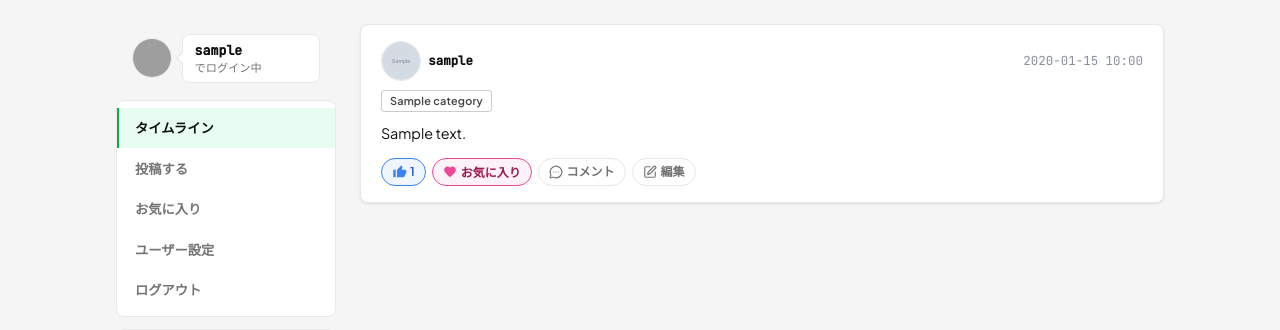
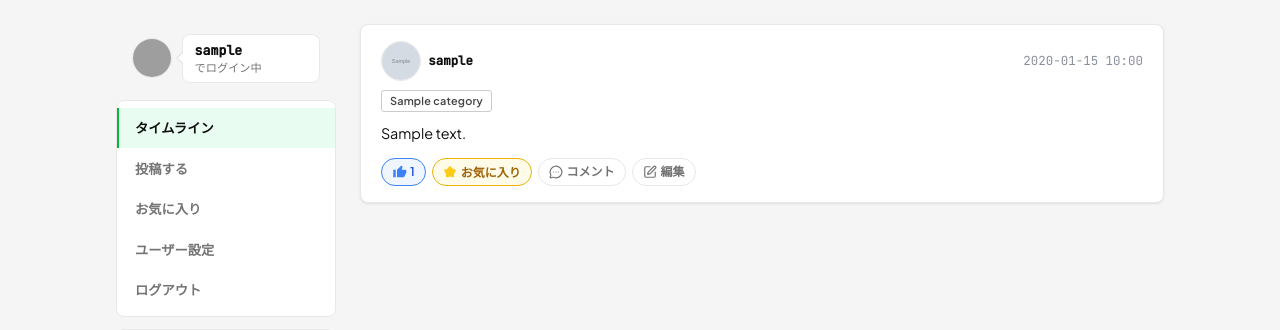
Before and after one commit to silkyworkspace/PicoProg, a Flask app: page / in a window 1280 px wide. Shown: the part 64-394 px from the top of the page. Run offline with Flask 3, Linux system fonts and the light colour scheme; the visitor is signed in with stand-in values (Sample User, id 1); tables that the repository leaves empty or names only in its code hold one stand-in row (values such as "Sample post"); grey boxes marked "Sample" are stand-in pictures; some libraries are stand-ins or nearby versions; grey boxes are pictures that could not be loaded.

Commit message:
お気に入りアイコンをハートから星に変更・カラーも変更

```diff
--- a/static/css/style.css
+++ b/static/css/style.css
@@ -544,17 +544,17 @@ button[type="submit"].btn:hover {
   background: #EFF6FF;
 }
 
-/* お気に入り：ピンク */
+/* お気に入り：イエロー */
 .btn-favorite:hover {
-  border-color: #ec4899;
-  color: #9d174d;
-  background: #fdf2f8;
+  border-color: #EAB308;
+  color: #A16207;
+  background: #FEFCE8;
 }
 
 .btn-favorite.active {
-  border-color: #ec4899;
-  color: #9d174d;
-  background: #fdf2f8;
+  border-color: #EAB308;
+  color: #A16207;
+  background: #FEFCE8;
 }
 
 .no-posts,
--- a/templates/favorites.html
+++ b/templates/favorites.html
@@ -29,7 +29,7 @@
                 {{ post.like_count }}
             </button>
             <button class="btn-favorite active" data-post-id="{{ post.id }}" onclick="toggleFavorite('{{ post.id }}')">
-                <img src="{{ url_for('static', filename='icons/heart_active.svg' if post.is_favorited else 'icons/heart.svg') }}" alt="お気に入り" class="btn-icon">
+                <img src="{{ url_for('static', filename='icons/star_active.svg' if post.is_favorited else 'icons/star.svg') }}" alt="お気に入り" class="btn-icon">
                 お気に入り
             </button>
             <a href="{{ url_for('comment', post_id=post.id) }}" class="btn-comment">
--- a/templates/index.html
+++ b/templates/index.html
@@ -84,7 +84,7 @@
                 {{ post.like_count }}
             </button>
             <button class="btn-favorite {% if post.is_favorited %}active{% endif %}" data-post-id="{{ post.id }}" onclick="toggleFavorite('{{ post.id }}')">
-                <img src="{{ url_for('static', filename='icons/heart_active.svg' if post.is_favorited else 'icons/heart.svg') }}" alt="お気に入り" class="btn-icon">
+                <img src="{{ url_for('static', filename='icons/star_active.svg' if post.is_favorited else 'icons/star.svg') }}" alt="お気に入り" class="btn-icon">
                 お気に入り
             </button>
             <a href="{{ url_for('comment', post_id=post.id) }}" class="btn-comment">
```
Also changed, not shown: static/icons/star.svg (added), static/icons/star_active.svg (added), static/icons/star_active2.svg (added).
